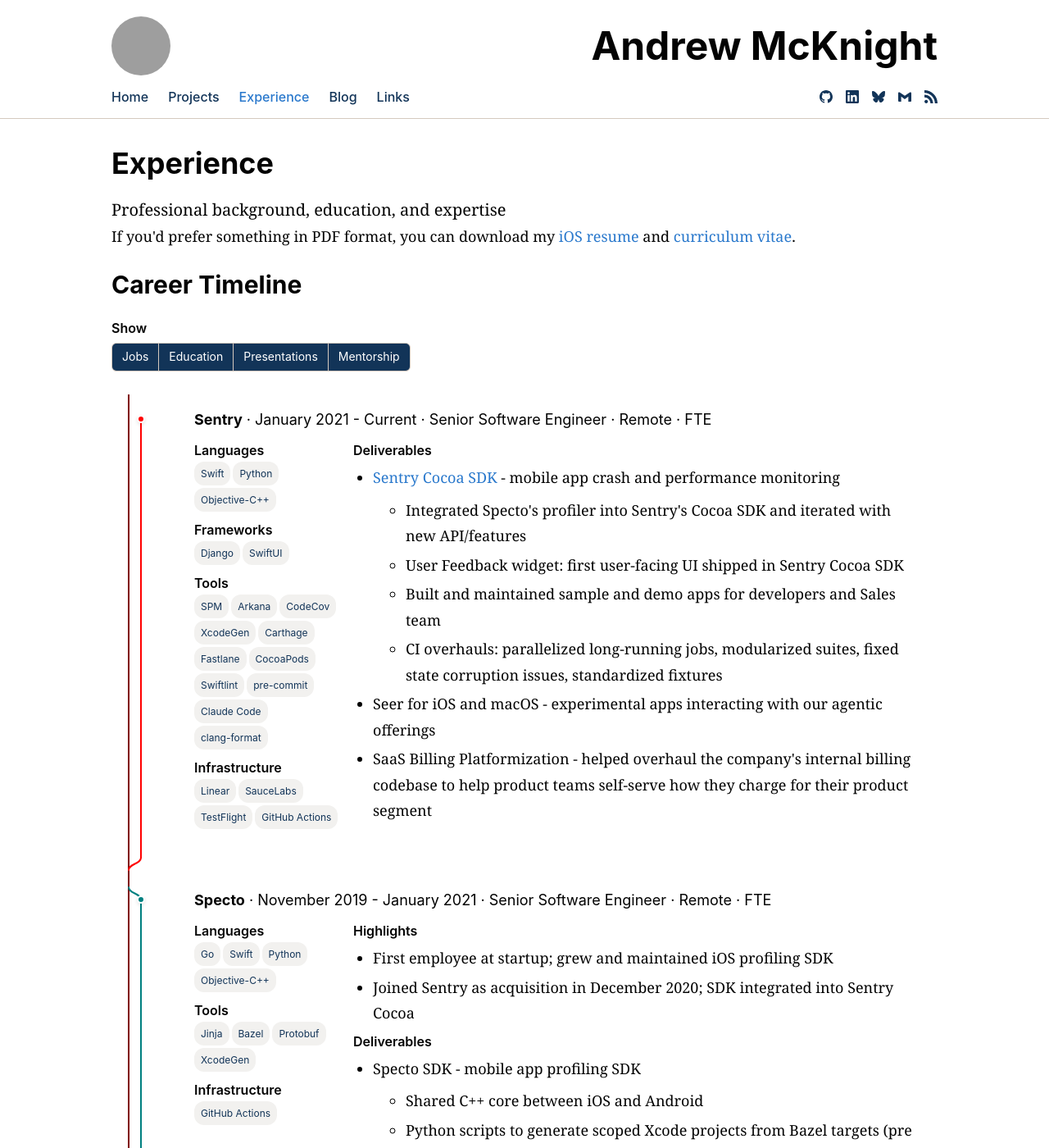
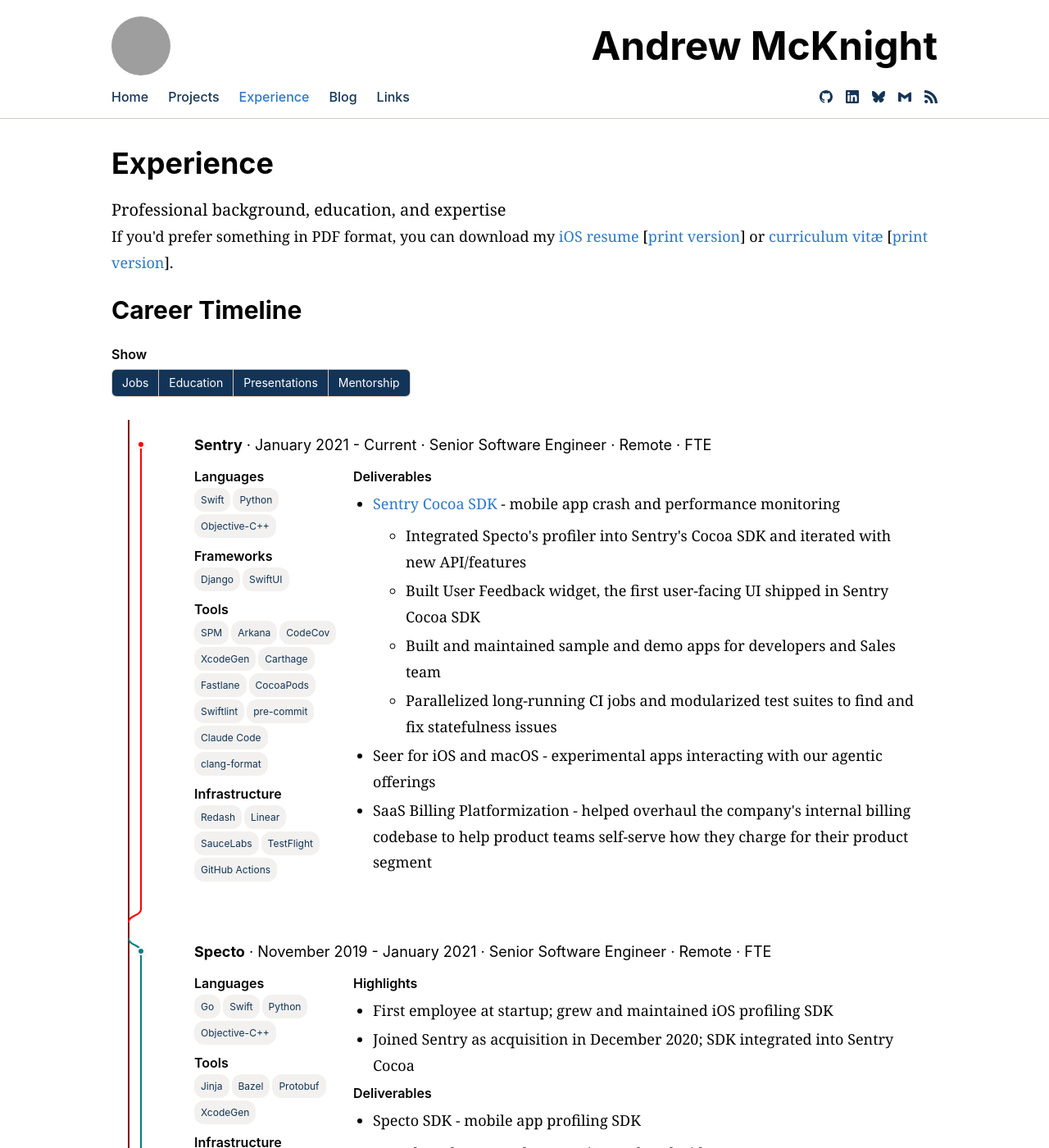
Before and after one commit to armcknight/mcknight.io, a Jekyll site: the page built from experience/index.html, in a window 1280 px wide and 1400 px high. Shown: the whole window at 82% size. Built offline with Jekyll 4.4.1, drawn with Linux system fonts in a browser that asks for light colours; some of the changed text lies outside the part shown; grey boxes are pictures that could not be loaded.

Commit message:
feat(resumes): PII and print copies on the site, talk lengths, DOIs
- PII and PRINT replace WEB; `make all-resumes` and `all-resumes-<name>`
  build all four copies, and `make resume` is now `make website-resumes`,
  which also publishes the print copies of the CV and iOS resume
- Experience page links both print copies
- Publications get a `doi`, talks a separate `length`
- A job's `deliverables` may be a single string, on the page and in the PDFs
- Updated resume submodule and the CV and iOS resume PDFs; removed the
  stray Makefile~

Co-Authored-By: Claude Opus 5.5 <noreply@anthropic.com>

```diff
--- a/_config.yml
+++ b/_config.yml
@@ -18,8 +18,8 @@ exclude:
   # Written straight into _site by `make deploy`, so a build never copies a
   # stale stamp over the live one.
   - DEPLOYED
-  # The resume's LaTeX sources, a submodule. Only the PDFs that `make resume`
-  # copies into assets/pdf are for visitors.
+  # The resume's LaTeX sources, a submodule. Only the PDFs that `make
+  # website-resumes` copies into assets/pdf are for visitors.
   - resume
   - .gitignore
   - Brewfile*
--- a/_data/experience.yaml
+++ b/_data/experience.yaml
@@ -59,17 +59,17 @@ experience:
     stack:
       - languages: [Objective-C++, Swift, Python]
       - frameworks: [SwiftUI, Django]
-      - tools: [XcodeGen, CocoaPods, SPM, Carthage, Swiftlint, clang-format, CodeCov, pre-commit, Fastlane, Arkana, Claude Code]
-      - infrastructure: [GitHub Actions, SauceLabs, TestFlight, Linear]
+      - tools: [Claude Code, SPM, XcodeGen, CocoaPods, Carthage, Swiftlint, clang-format, CodeCov, pre-commit, Fastlane, Arkana]
+      - infrastructure: [GitHub Actions, Redash, SauceLabs, TestFlight, Linear]
     deliverables:
       - name: Sentry Cocoa SDK
         url: https://github.com/getsentry/sentry-cocoa
         description: mobile app crash and performance monitoring
         details:
           - Integrated Specto's profiler into Sentry's Cocoa SDK and iterated with new API/features
-          - "User Feedback widget: first user-facing UI shipped in Sentry Cocoa SDK"
+          - Built User Feedback widget, the first user-facing UI shipped in Sentry Cocoa SDK
           - Built and maintained sample and demo apps for developers and Sales team
-          - "CI overhauls: parallelized long-running jobs, modularized suites, fixed state corruption issues, standardized fixtures"
+          - Parallelized long-running CI jobs and modularized test suites to find and fix statefulness issues
       - name: Seer for iOS and macOS
         description: experimental apps interacting with our agentic offerings
       - name: SaaS Billing Platformization
@@ -112,9 +112,7 @@ experience:
       - languages: [Swift]
       - tools: [SwiftGen, SwiftLint, Sourcery]
       - infrastructure: [CircleCI, Postman, Browserstack, Countly]
-    deliverables:
-      - name: (Confidential)
-        description: Identity security app and SDK
+    deliverables: Identity security app and SDK (under NDA)
 
   - id: insight-therapeutics
     start: November 2011
--- a/experience/index.html
+++ b/experience/index.html
@@ -9,7 +9,7 @@ floating_top: true
   <h1 class="page-title">Experience</h1>
   <p class="page-subtitle">Professional background, education, and expertise</p>
 
-  <p>If you'd prefer something in PDF format, you can download my <a href="/assets/pdf/andrew-mcknight-resume-ios.pdf">iOS resume</a> and <a href="/assets/pdf/andrew-mcknight-cv.pdf">curriculum vitae</a>.</p>
+  <p>If you'd prefer something in PDF format, you can download my <a href="/assets/pdf/andrew-mcknight-resume-ios.pdf">iOS resume</a> [<a href="/assets/pdf/andrew-mcknight-resume-ios-print.pdf">print version</a>] or <a href="/assets/pdf/andrew-mcknight-cv.pdf">curriculum vitæ</a> [<a href="/assets/pdf/andrew-mcknight-cv-print.pdf">print version</a>].</p>
 </div>
 
 {% comment %}
@@ -94,7 +94,7 @@ Git-style timeline - start simple with just dates
                data-kind="{{ kind }}"
                data-start="{{ entry.date }}"
                data-company="{{ entry.event }}"
-               data-title="{{ entry.title }}"
+               data-title="{{ entry.title }}{% if entry.length %} ({{ entry.length }}){% endif %}"
                data-location="{% if entry.venue %}{{ entry.venue }}, {% endif %}{{ entry.location }}"
                data-details="{{ entry.details | jsonify | escape }}"
                data-era="{{ kind }}">
```
Also changed, not shown: other parts of experience/index.html (+2 -0 lines), _data/education.yaml (+10 -5 lines), _data/presentations.yaml (+8 -4 lines), scripts/generate-resume.rb (+35 -20 lines), README.md, 7 other files.
